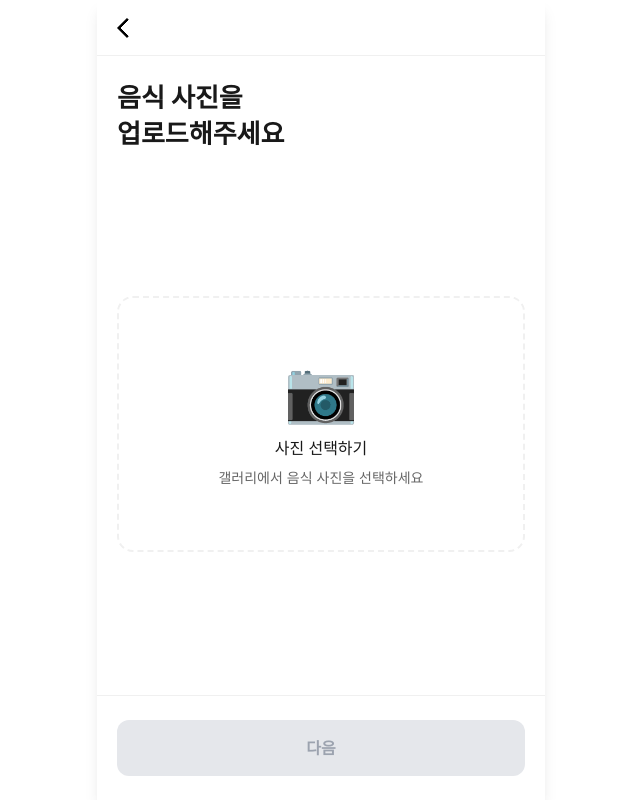
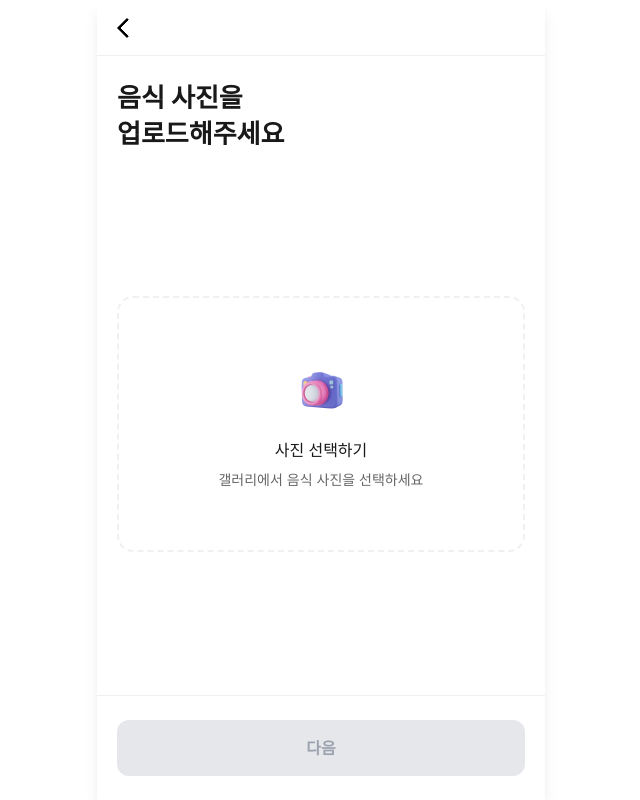
Before and after one commit to kissthedata/floweat, a React (Vite) app: page /camera in a window 1280 px wide. Shown: the whole page, without its empty margins (319-959 px from the left). Built offline with nearby package versions, Linux system fonts and the light colour scheme; no server answers.

Commit message:
add keys

```diff
--- a/src/pages/CameraPage.tsx
+++ b/src/pages/CameraPage.tsx
@@ -20,8 +20,9 @@ export default function CameraPage() {
 
   const handleUpload = () => {
     if (image) {
-      // 이미지를 state로 전달
-      navigate('/goal', { state: { imageUrl: image } });
+      // 이미지를 localStorage에 임시 저장
+      localStorage.setItem('tempFoodImage', image);
+      navigate('/goal');
     }
   };
 
@@ -51,7 +52,7 @@ export default function CameraPage() {
           {image ? (
             <div className="relative w-full max-w-md">
               <img
-                src={image}
+                src="C:\Users\USER\Desktop\floweat\public\icons\camera-3d.png"
                 alt="Selected food"
                 className="w-full rounded-card shadow-lg"
               />
@@ -67,7 +68,11 @@ export default function CameraPage() {
               onClick={() => fileInputRef.current?.click()}
               className="w-full max-w-md h-64 border-2 border-dashed border-border rounded-card flex flex-col items-center justify-center cursor-pointer hover:border-primary hover:bg-primary-light transition-colors"
             >
-              <span className="text-6xl mb-4">📷</span>
+              <img
+                src="/icons/camera-3d.png"
+                alt="Camera icon"
+                className="w-16 h-16 mb-4"
+              />
               <p className="text-base font-medium text-text-primary">
                 사진 선택하기
               </p>
@@ -81,6 +86,7 @@ export default function CameraPage() {
             ref={fileInputRef}
             type="file"
             accept="image/*"
+            capture="environment"
             onChange={handleFileSelect}
             className="hidden"
           />
--- a/src/pages/GoalPage.tsx
+++ b/src/pages/GoalPage.tsx
@@ -61,9 +61,9 @@ export default function GoalPage() {
 
       <div className="page-content">
         <h1 className="text-[26px] font-bold text-text-primary mb-8 leading-[1.4]">
-          어떤 식사가
+          어떤 식사를
           <br />
-           편하세요?
+           원하세요?
         </h1>
 
         <div className="space-y-3">
--- a/src/pages/ResultPage.tsx
+++ b/src/pages/ResultPage.tsx
@@ -127,7 +127,7 @@ export default function ResultPage() {
 
       <div className="page-content">
         <h1 className="text-[26px] font-bold text-text-primary mb-6 leading-[1.4]">
-          이렇게 드세요
+          이렇게 드세요!
         </h1>
 
         {/* 업로드한 이미지와 음식 감지 */}
```
